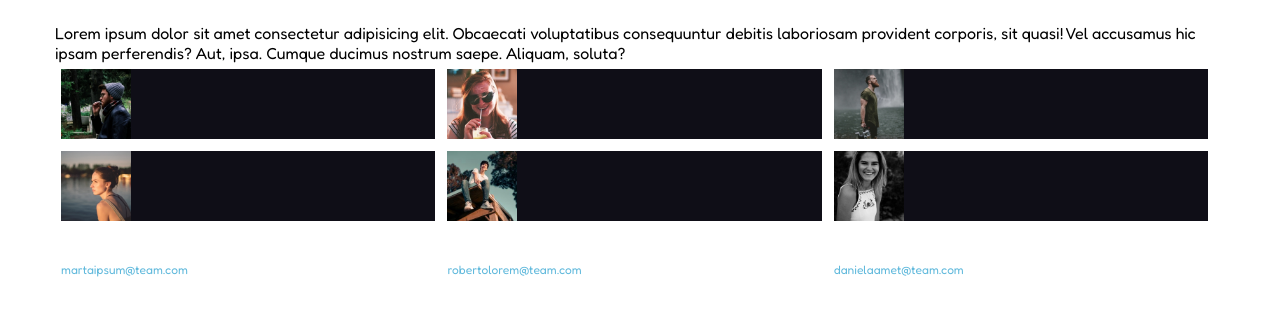
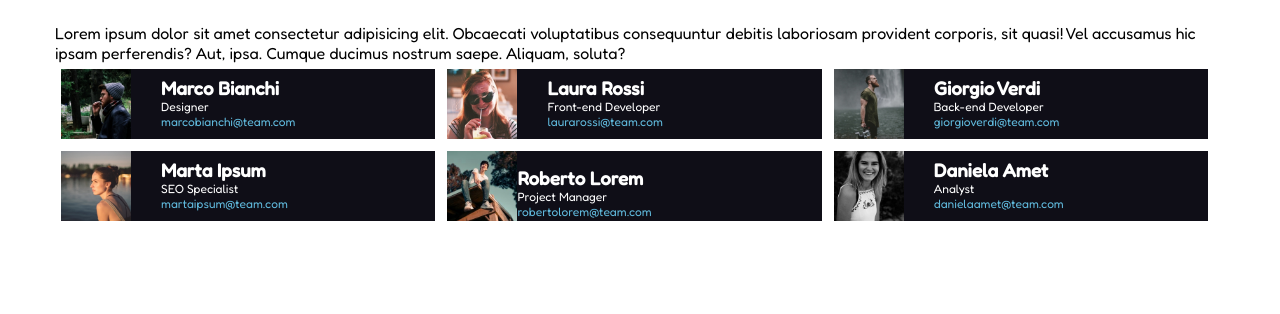
Before and after one commit to robertonesta/html-css-float-cards, a plain HTML site: page index.html in a window 1280 px wide. Shown: the part 58-372 px from the top of the page. Drawn offline with Linux system fonts and the light colour scheme.

Commit message:
errors fixing

```diff
--- a/css/style.css
+++ b/css/style.css
@@ -36,8 +36,6 @@ header{
     float: left;
     width: calc(96% / 3);
     text-align: left;
-    height: 70px;
-    padding: 0px;
 }
 
 .card{
@@ -47,6 +45,12 @@ header{
 
 .team .card img{
     height: 70px;
+    float: left;
+}
+
+.badge{
+    padding: 8px 100px;
+
 }
 
 .name{
@@ -67,5 +71,4 @@ header{
     content: '';
     display: table;
     clear: both;
-
 }
--- a/index.html
+++ b/index.html
@@ -28,41 +28,53 @@
         <section class="team clearfix">
             <div class="card">
                 <img src="../html-css-float-cards/img/male1.png" alt="">
+                <div class="badge">
                     <h3 class="name">Marco Bianchi</h3>
                     <p class="role">Designer</p>
                     <p class="mail">marcobianchi@team.com</p>
                 </div>
+
+            </div>
             <div class="card">
                 <img src="../html-css-float-cards/img/female1.png" alt="">
+                <div class="badge">
                     <h3 class="name">Laura Rossi</h3>
                     <p class="role">Front-end Developer</p>
                     <p class="mail">laurarossi@team.com</p>
                 </div>
+
+            </div>
             <div class="card">
                 <img src="../html-css-float-cards/img/male2.png" alt="">
+                <div class="badge">
                     <h3 class="name">Giorgio Verdi</h3>
                     <p class="role">Back-end Developer</p>
                     <p class="mail">giorgioverdi@team.com</p>
                 </div>
+            </div>
             <div class="card">
                 <img src="../html-css-float-cards/img/female2.png" alt="">
+                <div class="badge">
                     <h3 class="name">Marta Ipsum</h3>
                     <p class="role">SEO Specialist</p>
                     <p class="mail">martaipsum@team.com</p>
                 </div>
+            </div>
             <div class="card">
                 <img src="../html-css-float-cards/img/male3.png" alt="">
+                <div class="badge"></div>
                     <h3 class="name">Roberto Lorem</h3>
                     <p class="role">Project Manager</p>
                 <p class="mail">robertolorem@team.com</p>
-
+                </div>
             </div>
             <div class="card">
                 <img src="../html-css-float-cards/img/female3.png" alt="">
+                <div class="badge">
                     <h3 class="name">Daniela Amet</h3>
                     <p class="role">Analyst</p>
                     <p class="mail">danielaamet@team.com</p>
-
+                </div>
             </div>
         </section>
 
```
Lines whose indentation alone changed are shown as unchanged.
